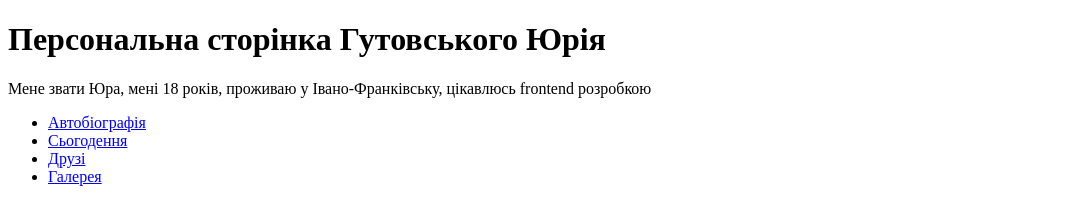
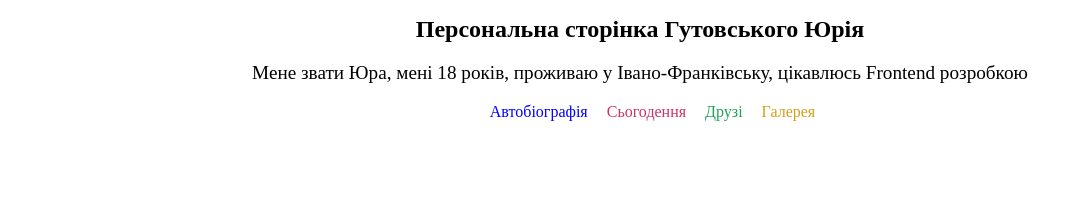
Before and after one commit to Yuriigutov/web-lab1, a plain HTML site: page index.html in a window 1280 px wide. Shown: the whole page, without its empty margins (0-1082 px from the left). Drawn offline with Linux system fonts and the light colour scheme.

Commit message:
Add files via upload

```diff
--- a/index.html
+++ b/index.html
@@ -4,25 +4,20 @@
     <meta charset="UTF-8" />
     <meta name="viewport" content="width=device-width, initial-scale=1.0" />
     <title>Головна сторінка</title>
-
-    <style>
-      /* a {
-        text-decoration: none;
-      } */
-    </style>
+    <link rel="stylesheet" href="./style.css" />
   </head>
   <body>
-    <h1>Персональна сторінка Гутовського Юрія</h1>
-    <p>
+    <h1 class="h1-main">Персональна сторінка Гутовського Юрія</h1>
+    <p class="p-main">
       Мене звати Юра, мені 18 років, проживаю у Івано-Франківську, цікавлюсь
-      frontend розробкою
+      Frontend розробкою
     </p>
-    <nav>
+    <nav class="nav-main">
       <ul>
-        <li><a href="biography.html">Автобіографія</a></li>
-        <li><a href="novadays.html">Сьогодення</a></li>
-        <li><a href="friends.html">Друзі</a></li>
-        <li><a href="gallery.html">Галерея</a></li>
+        <li><a href="biography.html" class="link-1">Автобіографія</a></li>
+        <li><a href="novadays.html" class="link-2">Сьогодення</a></li>
+        <li><a href="friends.html" class="link-3">Друзі</a></li>
+        <li><a href="gallery.html" class="link-4">Галерея</a></li>
       </ul>
     </nav>
   </body>
--- /dev/null
+++ b/style.css
@@ -0,0 +1,37 @@
+.h1-main {
+  text-align: center;
+  font-size: 24px;
+}
+
+.p-main {
+  font-size: 120%;
+  text-align: center;
+}
+
+.nav-main ul {
+  text-align: center;
+  list-style-type: none;
+}
+
+.nav-main li {
+  display: inline-block;
+  margin-right: 15px;
+}
+
+.nav-main li a {
+  text-decoration: none;
+}
+
+.link-1 {
+  color: blue;
+}
+
+.link-2 {
+  color: #cc3366;
+}
+.link-3 {
+  color: #1fa15a;
+}
+.link-4 {
+  color: #d49f18;
+}
```
